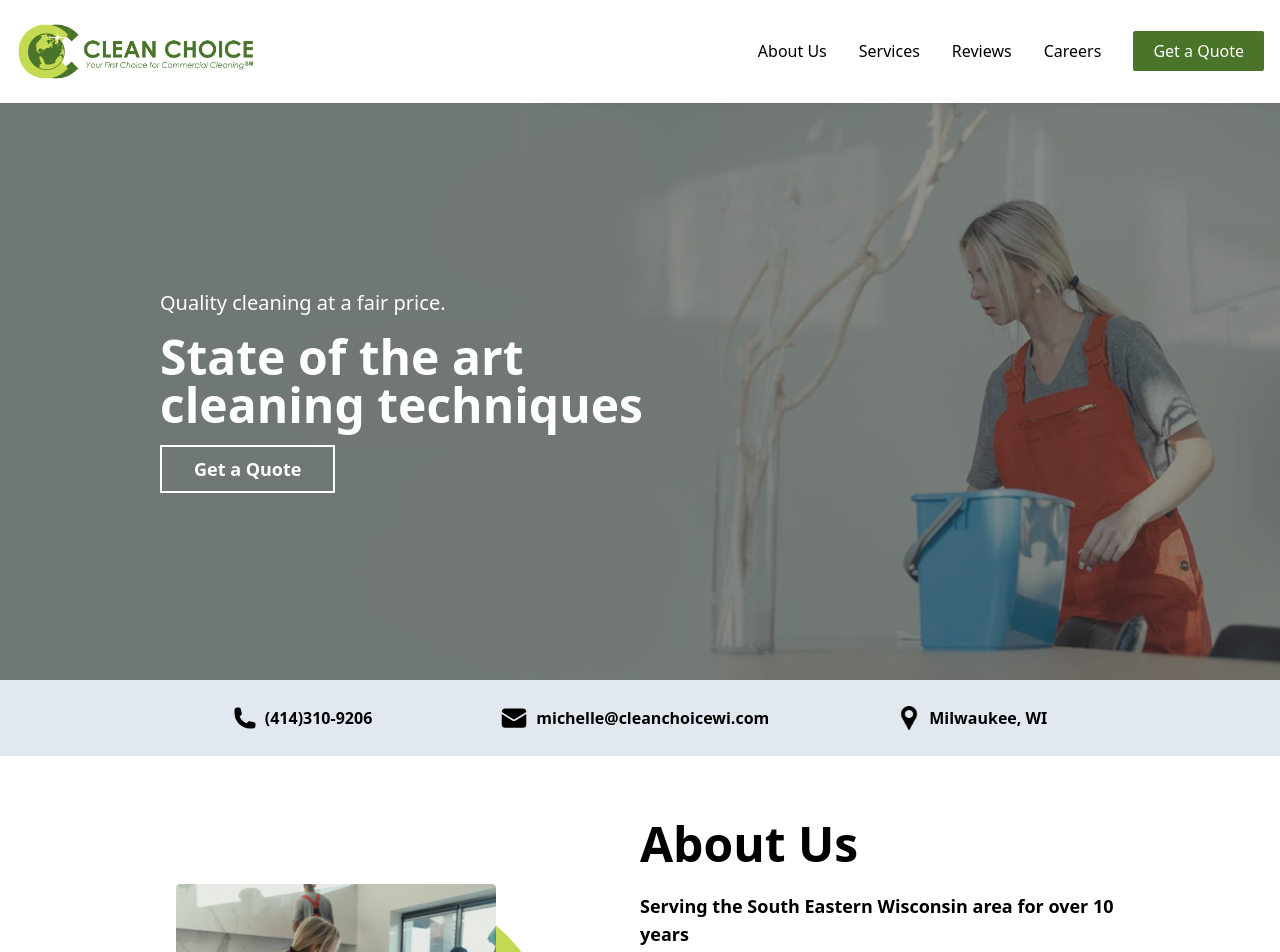
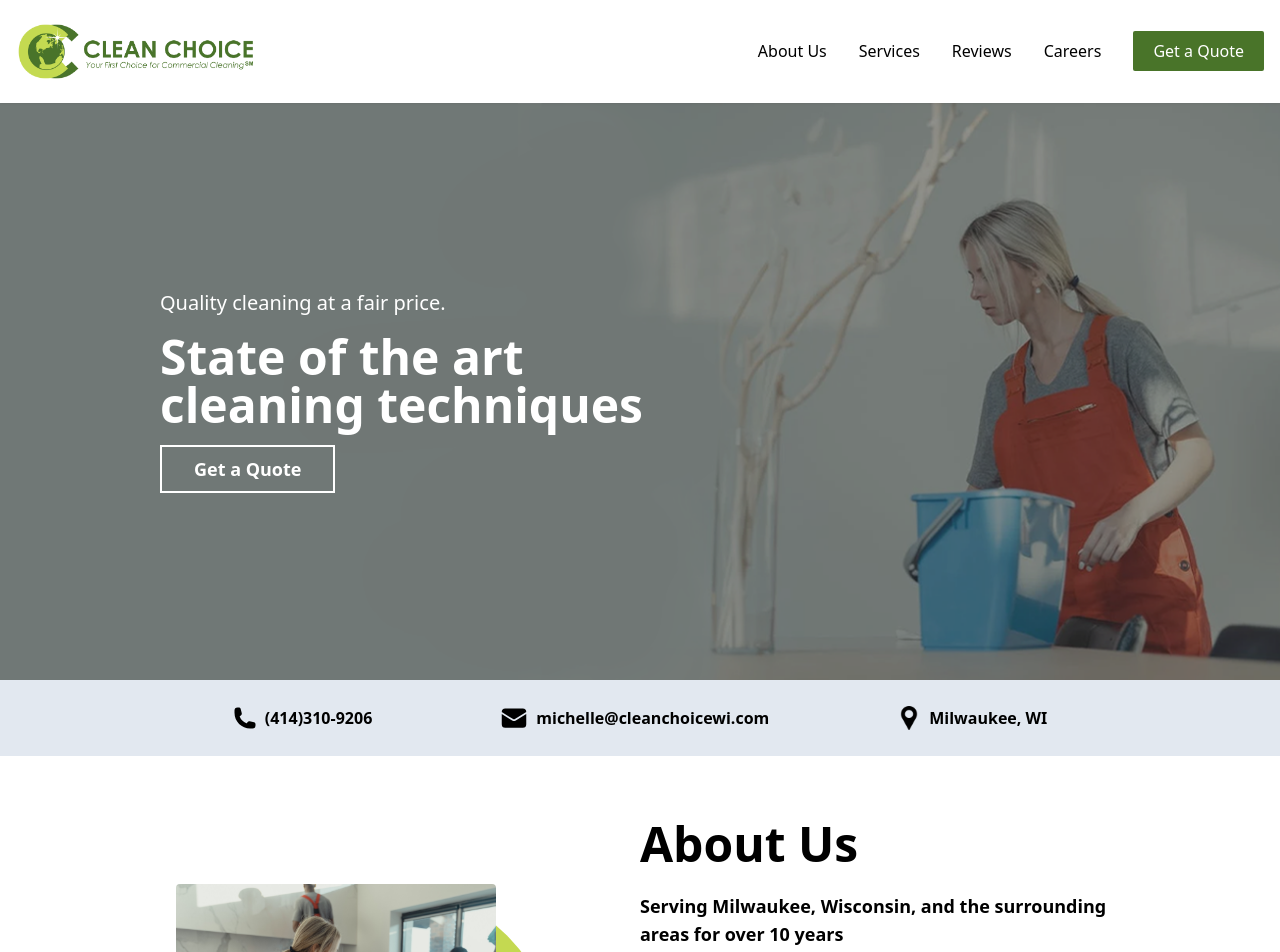
Before and after one commit to Clean-Choice-Website/clean-choice, a React (Vite) app: page / in a window 1280 px wide. Shown: the top 952 px of the page. Built offline with nearby package versions, Linux system fonts and the light colour scheme.

Commit message:
update about section on homepage

```diff
--- a/src/Homepage/HomePageAbout.jsx
+++ b/src/Homepage/HomePageAbout.jsx
@@ -32,7 +32,8 @@ const HomePageAbout = ({ aboutImage }) => {
               About Us
             </h3>
             <h4 className="text-center text-lg font-bold md:text-left">
-              Serving the South Eastern Wisconsin area for over 10 years
+              Serving Milwaukee, Wisconsin, and the surrounding areas for over
+              10 years
             </h4>
             <p className="font-light">
               Our highest standards for cleanliness keep our well-trained and
```
